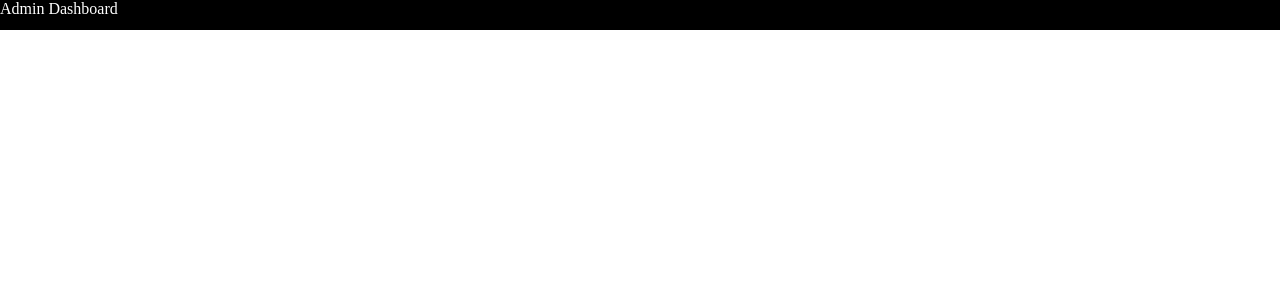
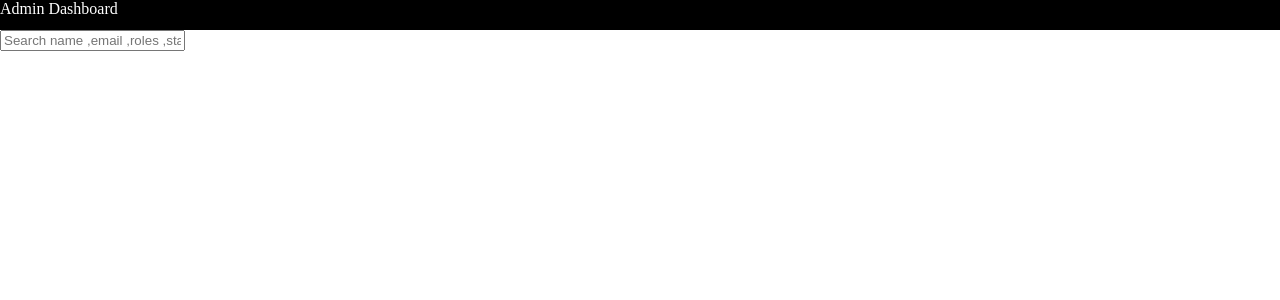
Before and after one commit to Muhammad-faiz101/User-management-Admin-Dashboard-react-app, a React (Vite) app in the folder user_management_admin_panel/: page / in a window 1280 px wide. Shown: the top 300 px of the page. Built offline with nearby package versions, Linux system fonts and the light colour scheme.

Commit message:
components files created

```diff
--- a/user_management_admin_panel/src/App.jsx
+++ b/user_management_admin_panel/src/App.jsx
@@ -1,4 +1,5 @@
 import Header from "./components/header"
+import SearchBar from "./components/searchBar"
 
 
 function App() {
@@ -7,6 +8,7 @@ function App() {
   return (
     <>
       <Header></Header>
+      <SearchBar></SearchBar>
     </>
   )
 }
--- /dev/null
+++ b/user_management_admin_panel/src/components/searchBar.jsx
@@ -0,0 +1,13 @@
+function SearchBar (){
+
+    return(
+    <>
+        <input type="text" placeholder="Search name ,email ,roles ,staus " />
+
+
+    </>)
+
+
+
+}
+export default SearchBar
```
Also changed, not shown: user_management_admin_panel/src/components/userTable.jsx (added).
